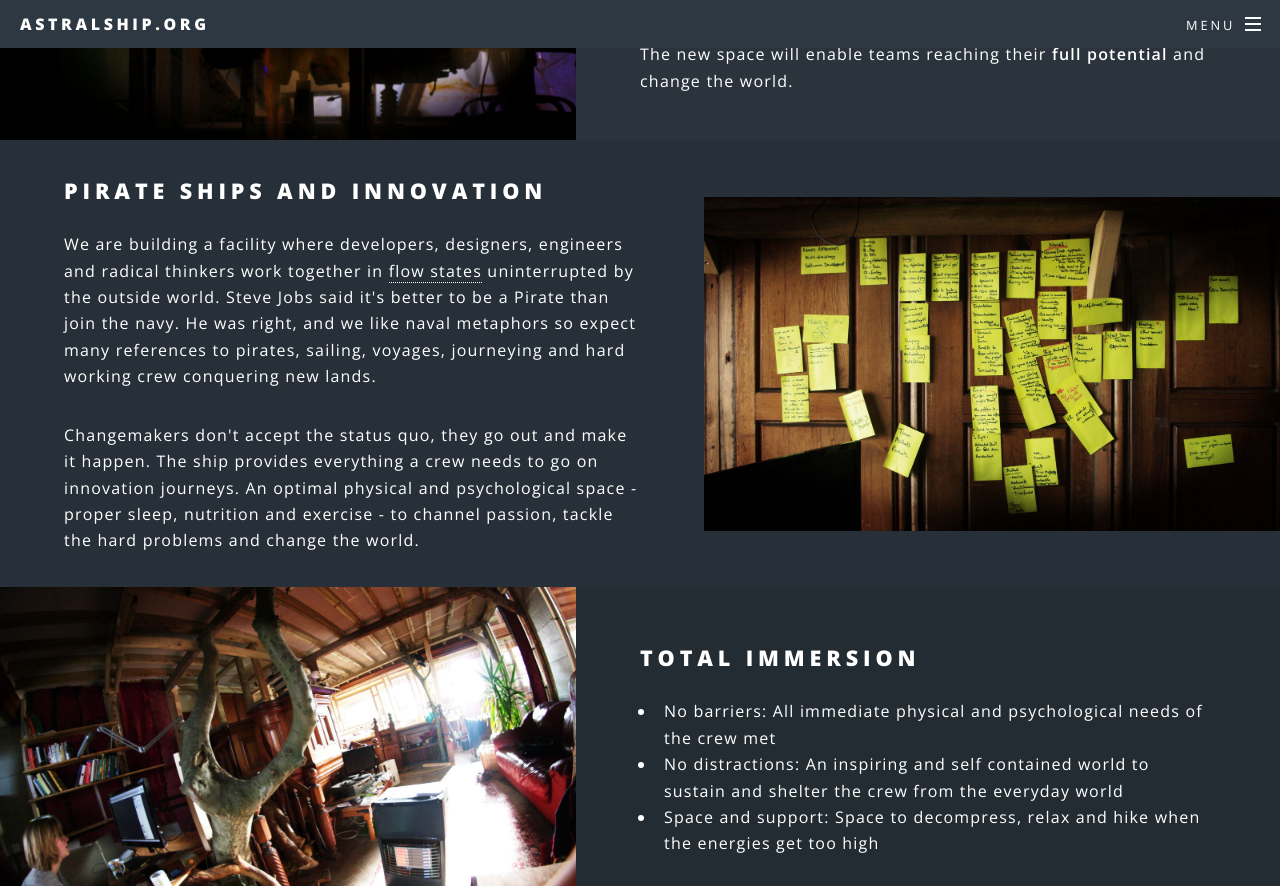
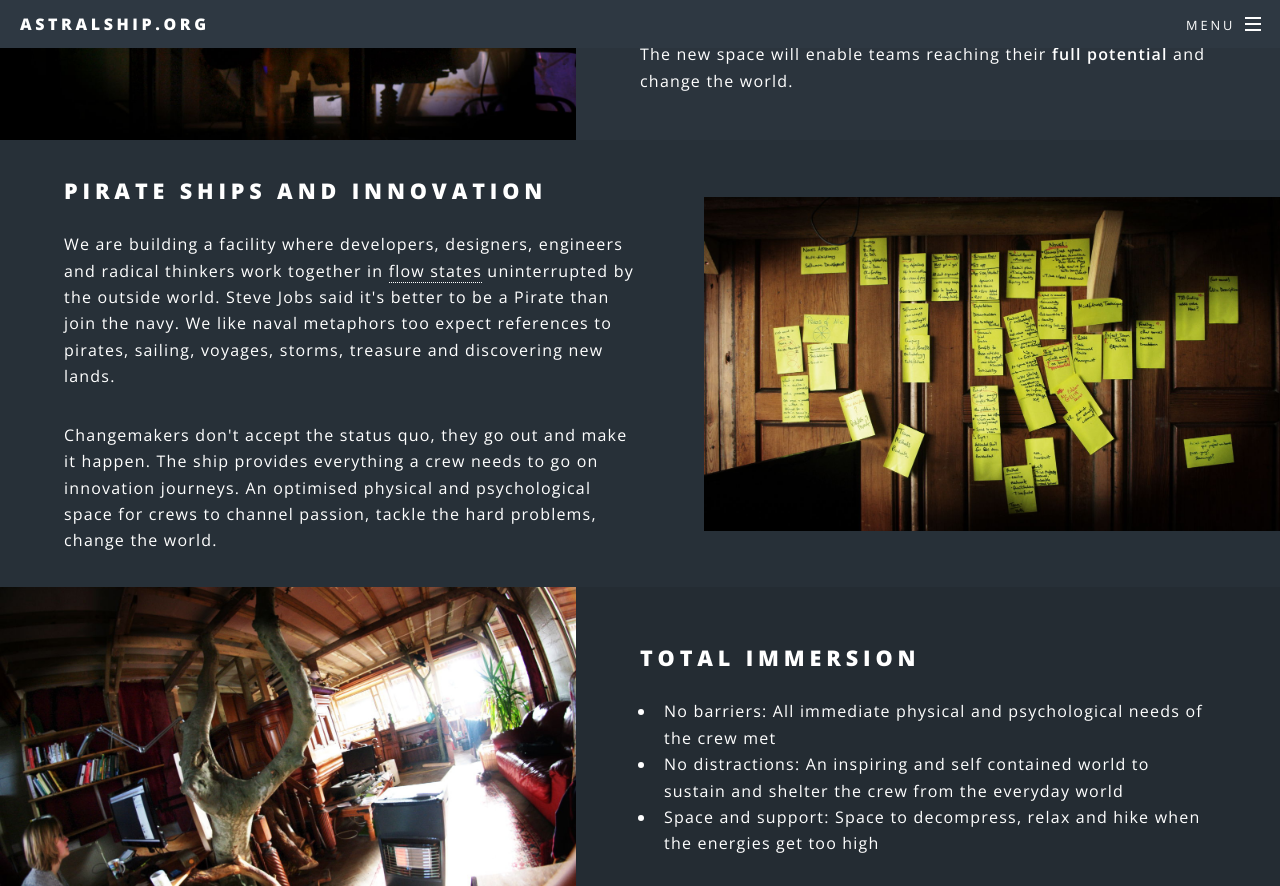
Before and after one commit to astralship/astralship.github.io, a Jekyll site: the page built from index.html, in a window 1280 px wide and 900 px high, scrolled down 1556 px, cut to the strip 0-886 px from the top of the window. Built offline with Jekyll 4.4.1, drawn with Linux system fonts in a browser that asks for light colours.

Commit message:
updated pirates and innovation

```diff
--- a/index.html
+++ b/index.html
@@ -70,9 +70,9 @@ layout: landing
 						<section class="spotlight">
 							<div class="image"><img src="images/collaboration1.jpg" alt="" /></div><div class="content">
 								<h2>Pirate ships and Innovation</h2>
-								<p>We are building a facility where developers, designers, engineers and radical thinkers work together in <a href="flow.html">flow states</a> uninterrupted by the outside world. Steve Jobs said it's better to be a Pirate than join the navy. He was right, and we like naval metaphors so expect many references to pirates, sailing, voyages, journeying and hard working crew conquering new lands.</p>
+								<p>We are building a facility where developers, designers, engineers and radical thinkers work together in <a href="flow.html">flow states</a> uninterrupted by the outside world. Steve Jobs said it's better to be a Pirate than join the navy. We like naval metaphors too expect references to pirates, sailing, voyages, storms, treasure and discovering new lands.</p>
 
-								<p>Changemakers don't accept the status quo, they go out and make it happen. The ship provides everything a crew needs to go on innovation journeys. An optimal physical and psychological space - proper sleep, nutrition and exercise - to channel passion, tackle the hard problems and change the world.</p>
+								<p>Changemakers don't accept the status quo, they go out and make it happen. The ship provides everything a crew needs to go on innovation journeys. An optimised physical and psychological space for crews to channel passion, tackle the hard problems, change the world.</p>
 							</div>
 						</section>
 						<section class="spotlight">
```
